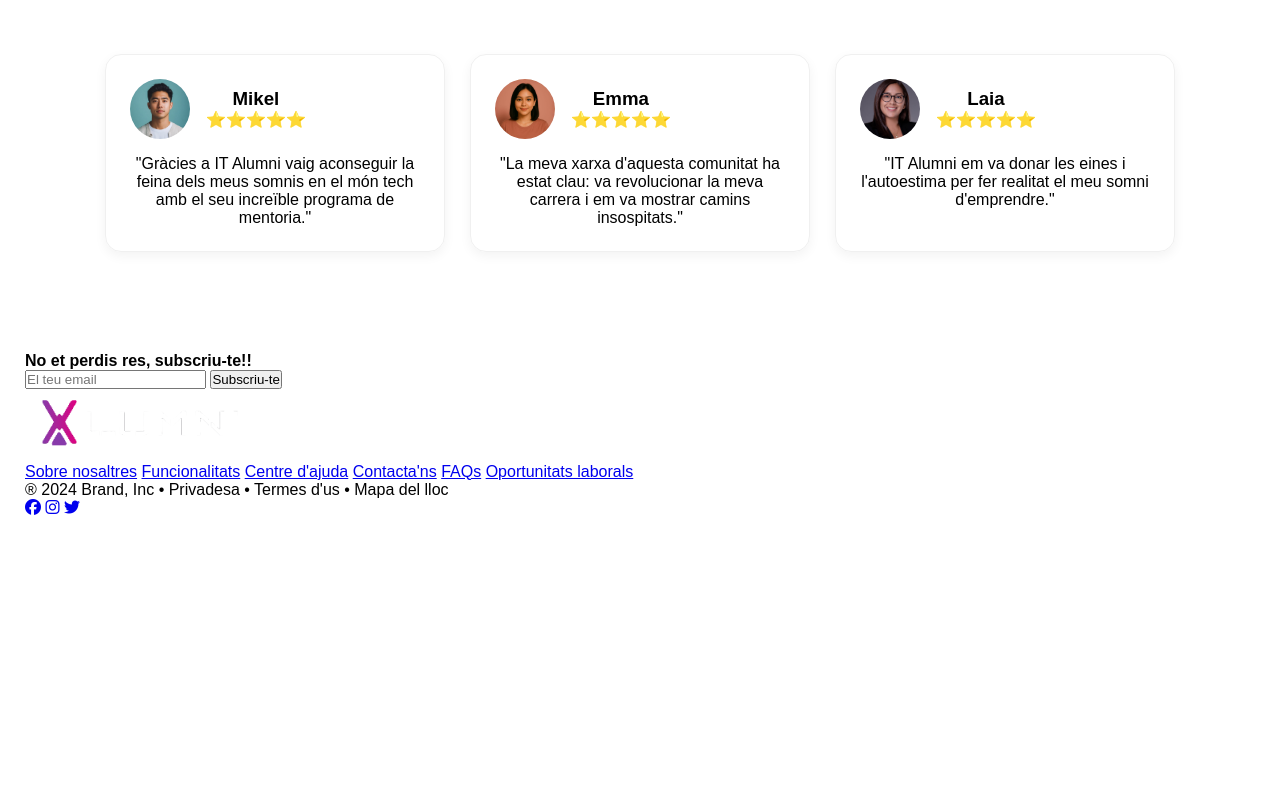
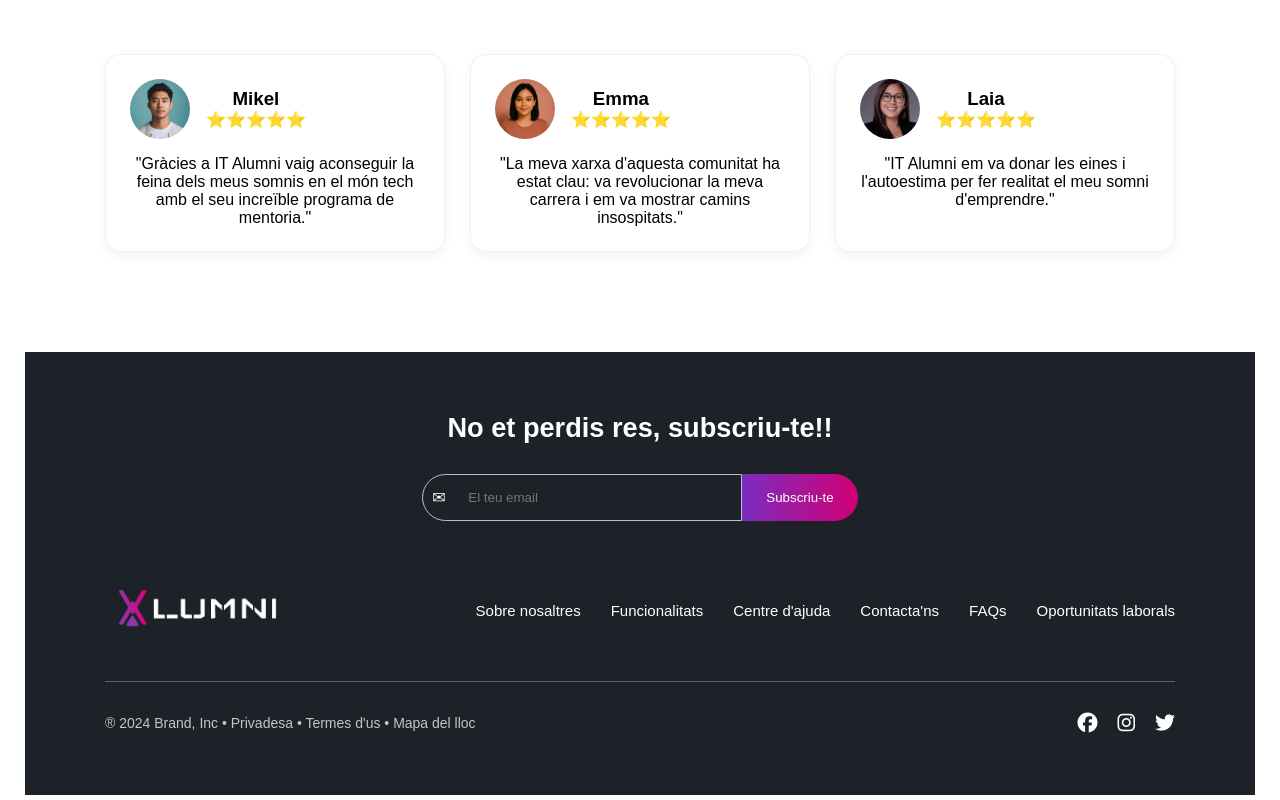
Before and after one commit to oriolcalicab/-Projecte-ITAlumni, a website: page index.html in a window 1280 px wide. Shown: the part 1579-2379 px from the top of the page. Before the commit the page ends 2101 px from the top, so only its background shows below. Drawn offline with Linux system fonts and the light colour scheme.

Commit message:
create css structure

```diff
--- a/index.html
+++ b/index.html
@@ -141,13 +141,17 @@
       </div>
     </section>
      </main>
-     <footer>
+      </body>
+      <footer class="footer">
       <div class="footer-section">
         <h4>No et perdis res, subscriu-te!!</h4>
-        <div class="section-email">
-          <input type="text" placeholder="El teu email">
-          <button class="btn-email" type="button">Subscriu-te</button>
-        </div>
+        <form action="" class="newsletter-form">
+        <div class="input-container">
+          <span class="mail-icon">✉</span>
+          <input type="email" placeholder="El teu email">
+           </div>
+           <button class="btn-email" type="submit">Subscriu-te</button>
+        </form>
         <div class="container-nav">
           <div class="logo-footer">
             <img src="src/assets/img/logo-footer.png" alt="logo-italumni footer">
@@ -161,6 +165,8 @@
             <a href="#">Oportunitats laborals</a>
           </div>
         </div>
+        <hr>
+
         <div class="container-social">
           <div class="copy">
             &#174 2024 Brand, Inc • Privadesa • Termes d'us • Mapa del lloc
@@ -173,6 +179,5 @@
         </div>
       </div>
      </footer>
-      </body>
 
 </html>
--- a/src/css/style.css
+++ b/src/css/style.css
@@ -62,8 +62,7 @@ header {
   border-radius: 15px;
   cursor: pointer;
 }
-.btn-2{
-
+.btn-2 {
   background: linear-gradient(to right, #7b2cbf, #d10074);
   border: none;
   color: white;
@@ -71,62 +70,61 @@ header {
   border-radius: 15px;
   cursor: pointer;
 }
-.hero{
+.hero {
   text-align: center;
   display: flex;
   flex-direction: column;
   padding-top: 15%;
 }
-.hero-content h1{
+.hero-content h1 {
   font-size: 5rem;
 }
-.hero-content p{
+.hero-content p {
   padding-top: 5%;
 }
-.hero-btn{
+.hero-btn {
   padding-top: 4%;
 }
-.video{
-  margin:auto;
+.video {
+  margin: auto;
   margin-top: 10%;
   position: relative;
   text-align: center;
 }
 
-.services-section{
+.services-section {
   padding: 60px;
   text-align: center;
 }
-.services-section h2{
+.services-section h2 {
   font-size: 28px;
-    color: #171A1F;
+  color: #171a1f;
   margin-bottom: 40px;
 }
-.columns-container{
+.columns-container {
   display: flex;
   justify-content: space-between;
   gap: 100px;
-
 }
-.service-card{
+.service-card {
   flex: 1;
   display: flex;
   flex-direction: column;
   align-items: center;
   padding: 30px 20px;
 }
-.service-icon img{
+.service-icon img {
   width: 60px;
   height: 60px;
   margin-bottom: 20px;
 }
-.service-card p{
+.service-card p {
   font-size: 14px;
-    color: #565E6C;
+  color: #565e6c;
   line-height: 1.6;
   margin-bottom: 40px;
 }
-.btn-service-1{
+.btn-service-1 {
   background: linear-gradient(to right, #7b2cbf, #d10074);
   border: none;
   color: white;
@@ -135,33 +133,33 @@ header {
   cursor: pointer;
 }
 
-.btn-service-2{
-    background: #FEF0F9;
+.btn-service-2 {
+  background: #fef0f9;
   border: none;
-    color: #CE0A86;
+  color: #ce0a86;
   padding: 10px 40px;
   border-radius: 15px;
   cursor: pointer;
 }
 
-.testimonials-section{
+.testimonials-section {
   padding: 60px;
   text-align: center;
 }
-.testimonials-section h2{
+.testimonials-section h2 {
   font-size: 28px;
-    color: #171A1F;
+  color: #171a1f;
   margin-bottom: 40px;
 }
 
-.testimonials-container{
+.testimonials-container {
   display: flex;
   gap: 25px;
   justify-content: center;
   padding: 40px 20px;
   flex-direction: row;
 }
-.testimonials-card{
+.testimonials-card {
   flex: 1;
   max-width: 350px;
   border-radius: 16px;
@@ -169,15 +167,116 @@ header {
   box-shadow: 0 4px 12px rgba(0, 0, 0, 0.05);
   border: 1px solid #f0f0f0;
 }
-.testimonials-header{
+.testimonials-header {
   display: flex;
   align-items: center;
   gap: 16px;
   margin-bottom: 16px;
 }
-.testimonials-header img{
+.testimonials-header img {
   width: 60px;
   height: 60px;
   border-radius: 50%;
   object-fit: cover;
 }
+.footer {
+  background-color: #1d2128;
+  padding: 60px 80px;
+}
+
+.footer-section {
+  max-width: 1200%;
+  margin: auto;
+}
+.footer-section h4 {
+  text-align: center;
+  color: white;
+  margin-bottom: 30px;
+  font-size: 1.7rem;
+}
+
+.newsletter-form {
+  display: flex;
+  justify-content: center;
+  margin-bottom: 60px;
+}
+.input-container {
+  position: relative;
+
+}
+.mail-icon {
+  position: absolute;
+  left: 10px;
+  top: 50%;
+  transform: translateY(-50%);
+  color: white;
+}
+.input-container input {
+  width: 320px;
+  padding: 15px 15px 15px 45px;
+  border: 1px solid #BCC1CA;
+  background-color: transparent;
+  color: white;
+  outline: none;
+  border-radius: 25px 0 0 25px;
+}
+.btn-email {
+  background: linear-gradient(to right, #7b2cbf, #d10074);
+  border: none;
+  color: white;
+  padding: 14px 24px;
+  border-radius: 15px;
+  cursor: pointer;
+  border-radius: 0 25px 25px 0;
+}
+.container-nav {
+  display: flex;
+  justify-content: space-between;
+  align-items: center;
+  margin-bottom: 40px;
+  gap: 40px;
+}
+
+.logo-footer img {
+  width: 180px;
+}
+
+.nav-footer {
+  display: flex;
+  gap: 30px;
+  flex-wrap: wrap;
+}
+
+.nav-footer a {
+  color: white;
+  text-decoration: none;
+  font-size: 15px;
+}
+
+hr {
+  border: 0;
+  height: 1px;
+  background-color: #5f6368;
+  margin-bottom: 30px;
+}
+
+.container-social {
+  display: flex;
+  justify-content: space-between;
+  align-items: center;
+}
+
+.copy {
+  color: #c5c5c5;
+  font-size: 14px;
+}
+
+.social {
+  display: flex;
+  gap: 20px;
+}
+
+.social a {
+  color: white;
+  font-size: 20px;
+}
```
Lines whose indentation alone changed are shown as unchanged.
